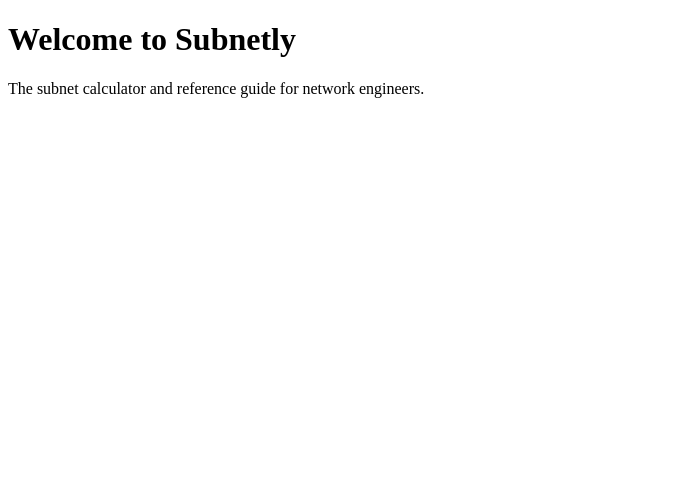
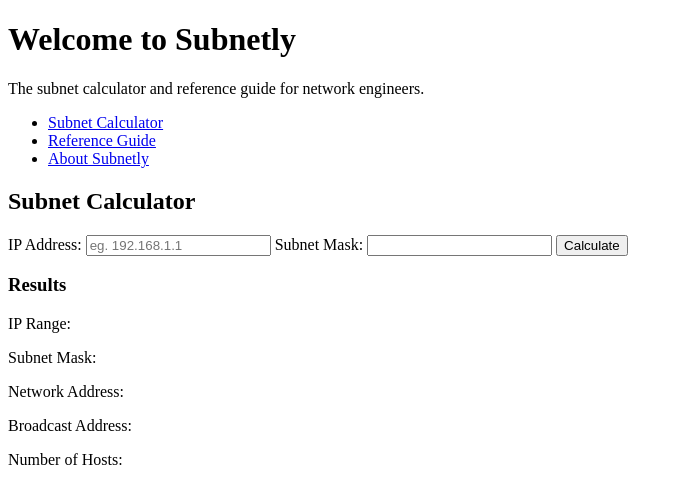
Before and after one commit to cjparsonson/subnetly, a plain HTML site: page index.html in a window 1280 px wide. Shown: the whole page, without its empty margins (0-683 px from the left). Drawn offline with Linux system fonts and the light colour scheme.

Commit message:
Update - First component done in HTML

```diff
--- a/index.html
+++ b/index.html
@@ -7,7 +7,42 @@
     <link rel="stylesheet" href="styles.css">
 </head>
 <body>
-    <h1>Welcome to Subnetly</h1>
-    <p>The subnet calculator and reference guide for network engineers.</p>
+    <div class="title-container">
+        <h1>Welcome to Subnetly</h1>
+        <p>The subnet calculator and reference guide for network engineers.</p>
+    </div>
+
+    <nav class="main-nav">
+        <ul>
+            <li><a href="calculator.html">Subnet Calculator</a></li>
+            <li><a href="reference.html">Reference Guide</a></li>
+            <li><a href="about.html">About Subnetly</a></li>
+        </ul>
+    </nav>
+
+    <div class="subnet-calculator" id="subnet-calc">
+        <h2>Subnet Calculator</h2>
+        <form>
+            <label for="ip-address">IP Address:</label>
+            <input type="text" id="ip-address" name="ip-address" placeholder="eg. 192.168.1.1" pattern="[0-9]{1,3}(\.[0-9]{1,3}){3}" required>
+            <label for="subnet-mask">Subnet Mask:</label>
+            <input list="subnet-masks-cidr" id="subnet-mask" name="subnet-mask" required>
+            <datalist id="subnet-masks-cidr">
+                <option value="/21">
+                <option value="/22">
+                <option value="/23">
+                <option value="/24">
+            </datalist>
+            <button type="submit">Calculate</button>
+        </form>
+        <div class="results">
+            <h3>Results</h3>
+            <p id="result-ip">IP Range: </p>
+            <p id="result-mask">Subnet Mask: </p>
+            <p id="result-network">Network Address: </p>
+            <p id="result-broadcast">Broadcast Address: </p>
+            <p id="result-hosts">Number of Hosts: </p>
+        </div>
+    </div>
 </body>
 </html>
```
Also changed, not shown: 1 other file.
